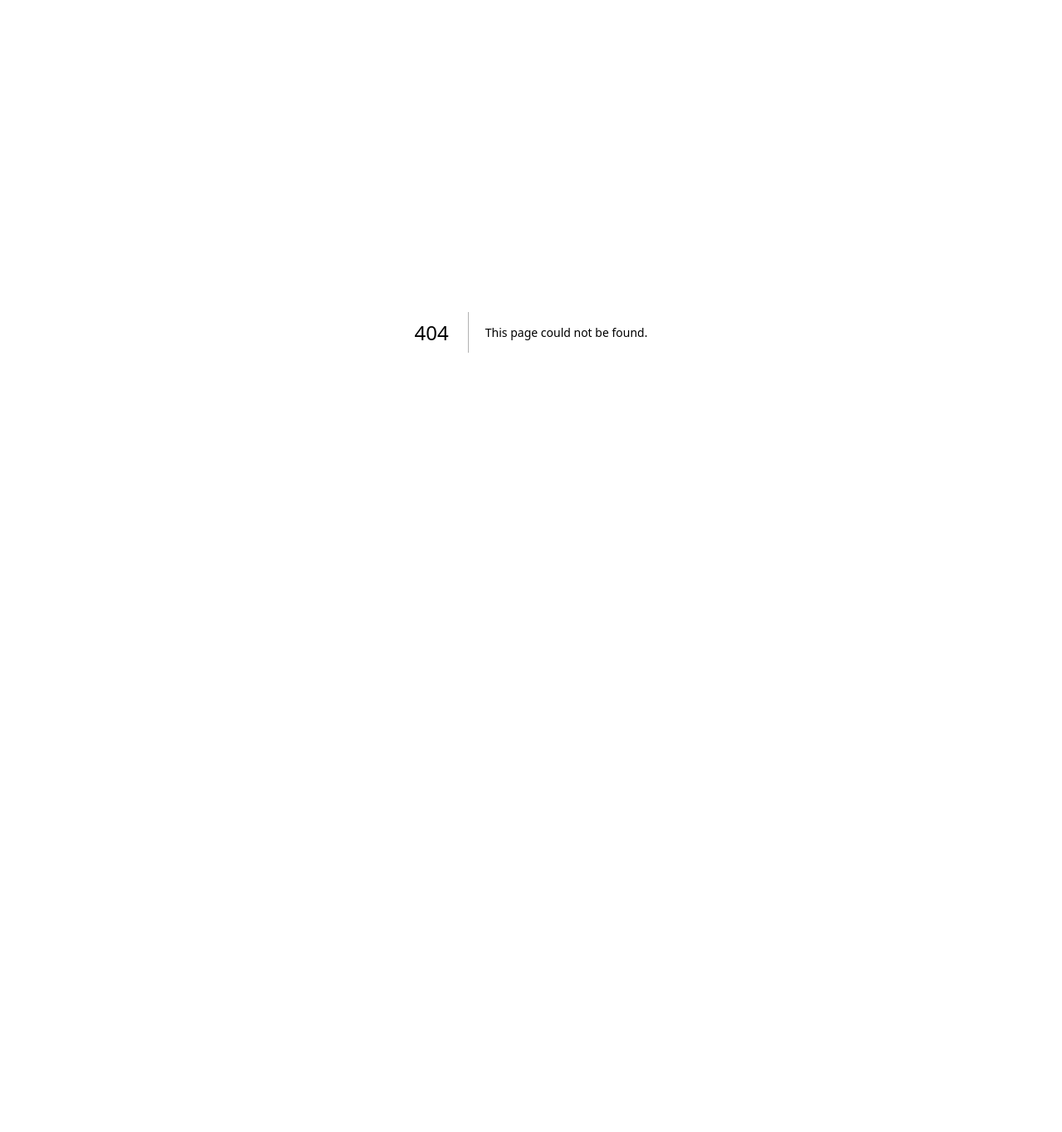
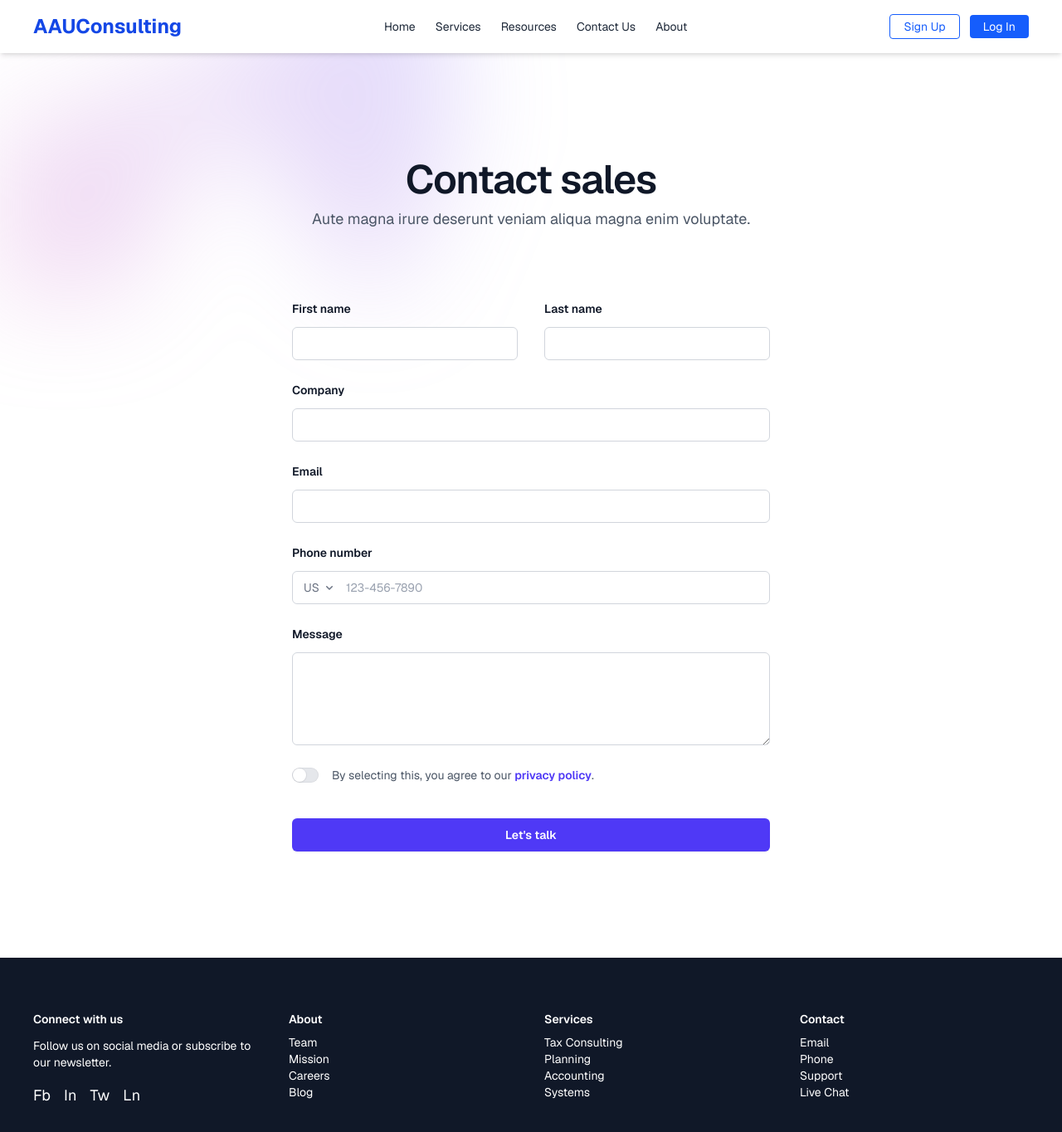
Before and after one commit to forbiddenbey13/aali-consulting, a Next.js app: page /ContactUs in a window 1280 px wide. Before the commit this address had no page. Shown: the top 1364 px of the page at 83% size. Before the commit the page ends 800 px from the top, so only its background shows below. Built offline with nearby package versions, Linux system fonts and the light colour scheme.

Commit message:
added contactUs Page

```diff
--- a/app/AboutUs/page.tsx
+++ b/app/AboutUs/page.tsx
@@ -63,7 +63,7 @@ const AboutUsPage: React.FC = () => {
           <li><a href="/" className="hover:text-blue-700 transition duration-300">Home</a></li>
           <li><a href="/services" className="hover:text-blue-700 transition duration-300">Services</a></li>
           <li><a href="/resources" className="hover:text-blue-700 transition duration-300">Resources</a></li>
-          <li><a href="/contact" className="hover:text-blue-700 transition duration-300">Contact Us</a></li>
+          <li><a href="/ContactUs" className="hover:text-blue-700 transition duration-300">Contact Us</a></li>
           <li><a href="/about" className="hover:text-blue-700 transition duration-300">About</a></li>
         </ul>
 
--- a/app/B&A/page.tsx
+++ b/app/B&A/page.tsx
@@ -49,7 +49,7 @@ const BookkeepingPage: React.FC = () => {
           <li><a href="/" className="hover:text-blue-700">Home</a></li>
           <li><a href="/services" className="hover:text-blue-700">Services</a></li>
           <li><a href="/resources" className="hover:text-blue-700">Resources</a></li>
-          <li><a href="/contact" className="hover:text-blue-700">Contact Us</a></li>
+          <li><a href="/ContactUs" className="hover:text-blue-700">Contact Us</a></li>
           <li><a href="/about" className="hover:text-blue-700">About</a></li>
         </ul>
         <div className="space-x-3 text-sm hidden md:block">
--- a/app/Consult/page.tsx
+++ b/app/Consult/page.tsx
@@ -15,7 +15,7 @@ const ConsultationPage: React.FC = () => {
           <li><a href="/" className="hover:text-blue-700 transition duration-300">Home</a></li>
           <li><a href="/services" className="hover:text-blue-700 transition duration-300">Services</a></li>
           <li><a href="/resources" className="hover:text-blue-700 transition duration-300">Resources</a></li>
-          <li><a href="/contact" className="hover:text-blue-700 transition duration-300">Contact Us</a></li>
+          <li><a href="/ContactUs" className="hover:text-blue-700 transition duration-300">Contact Us</a></li>
           <li><a href="/about" className="hover:text-blue-700 transition duration-300">About</a></li>
         </ul>
         <div className="space-x-2 md:space-x-3 text-sm hidden md:block">
--- /dev/null
+++ b/app/ContactUs/page.tsx
@@ -0,0 +1,55 @@
+import React from 'react';
+import ContactUs from '../components/ContactUs';
+
+const HomePage: React.FC = () => {
+
+
+  return (
+    <div className="font-sans text-gray-800">
+      {/* Navbar */}
+      <nav className="flex justify-between items-center px-10 py-4 shadow-md bg-white sticky top-0 z-50">
+        <div className="text-2xl font-bold text-blue-700">AAUConsulting</div>
+        <ul className="hidden md:flex space-x-6 text-sm">
+          <li><a href="#" className="hover:text-blue-700">Home</a></li>
+          <li><a href="#" className="hover:text-blue-700">Services</a></li>
+          <li><a href="#" className="hover:text-blue-700">Resources</a></li>
+          <li><a href="ContactUs/" className="hover:text-blue-700">Contact Us</a></li>
+          <li><a href="/AboutUs" className="hover:text-blue-700">About</a></li>
+        </ul>
+        <div className="space-x-3 text-sm hidden md:block">
+          <button className="border border-blue-600 text-blue-600 px-4 py-1 rounded hover:bg-blue-50">Sign Up</button>
+          <button className="bg-blue-600 text-white px-4 py-1 rounded hover:bg-blue-700">Log In</button>
+        </div>
+      </nav>
+
+      <ContactUs />
+
+      {/* Footer */}
+      <footer className="bg-gray-900 text-white py-16 px-10">
+        <div className="grid md:grid-cols-4 gap-8 text-sm">
+          <div>
+            <h4 className="font-semibold mb-3">Connect with us</h4>
+            <p className="mb-4">Follow us on social media or subscribe to our newsletter.</p>
+            <div className="flex space-x-4 text-lg">
+              <a href="#">Fb</a><a href="#">In</a><a href="#">Tw</a><a href="#">Ln</a>
+            </div>
+          </div>
+          <div>
+            <h4 className="font-semibold mb-2">About</h4>
+            <ul><li>Team</li><li>Mission</li><li>Careers</li><li>Blog</li></ul>
+          </div>
+          <div>
+            <h4 className="font-semibold mb-2">Services</h4>
+            <ul><li>Tax Consulting</li><li>Planning</li><li>Accounting</li><li>Systems</li></ul>
+          </div>
+          <div>
+            <h4 className="font-semibold mb-2">Contact</h4>
+            <ul><li>Email</li><li>Phone</li><li>Support</li><li>Live Chat</li></ul>
+          </div>
+        </div>
+      </footer>
+    </div>
+  );
+};
+
+export default HomePage;
--- a/app/P&C/page.tsx
+++ b/app/P&C/page.tsx
@@ -49,7 +49,7 @@ const TaxPage: React.FC = () => {
           <li><a href="/" className="hover:text-blue-700">Home</a></li>
           <li><a href="/services" className="hover:text-blue-700">Services</a></li>
           <li><a href="/resources" className="hover:text-blue-700">Resources</a></li>
-          <li><a href="/contact" className="hover:text-blue-700">Contact Us</a></li>
+          <li><a href="/ContactUs" className="hover:text-blue-700">Contact Us</a></li>
           <li><a href="/about" className="hover:text-blue-700">About</a></li>
         </ul>
         <div className="space-x-3 text-sm hidden md:block">
--- a/app/SSBR/page.tsx
+++ b/app/SSBR/page.tsx
@@ -60,7 +60,7 @@ const BookkeepingPage: React.FC = () => {
           <li><a href="/" className="hover:text-blue-700 transition duration-300">Home</a></li>
           <li><a href="/services" className="hover:text-blue-700 transition duration-300">Services</a></li>
           <li><a href="/resources" className="hover:text-blue-700 transition duration-300">Resources</a></li>
-          <li><a href="/contact" className="hover:text-blue-700 transition duration-300">Contact Us</a></li>
+          <li><a href="/ContactUs" className="hover:text-blue-700 transition duration-300">Contact Us</a></li>
           <li><a href="/about" className="hover:text-blue-700 transition duration-300">About</a></li>
         </ul>
 
--- a/app/page.tsx
+++ b/app/page.tsx
@@ -45,7 +45,7 @@ const HomePage: React.FC = () => {
           <li><a href="#" className="hover:text-blue-700">Home</a></li>
           <li><a href="#" className="hover:text-blue-700">Services</a></li>
           <li><a href="#" className="hover:text-blue-700">Resources</a></li>
-          <li><a href="#" className="hover:text-blue-700">Contact Us</a></li>
+          <li><a href="/ContactUs" className="hover:text-blue-700">Contact Us</a></li>
           <li><a href="/AboutUs" className="hover:text-blue-700">About</a></li>
         </ul>
         <div className="space-x-3 text-sm hidden md:block">
```
